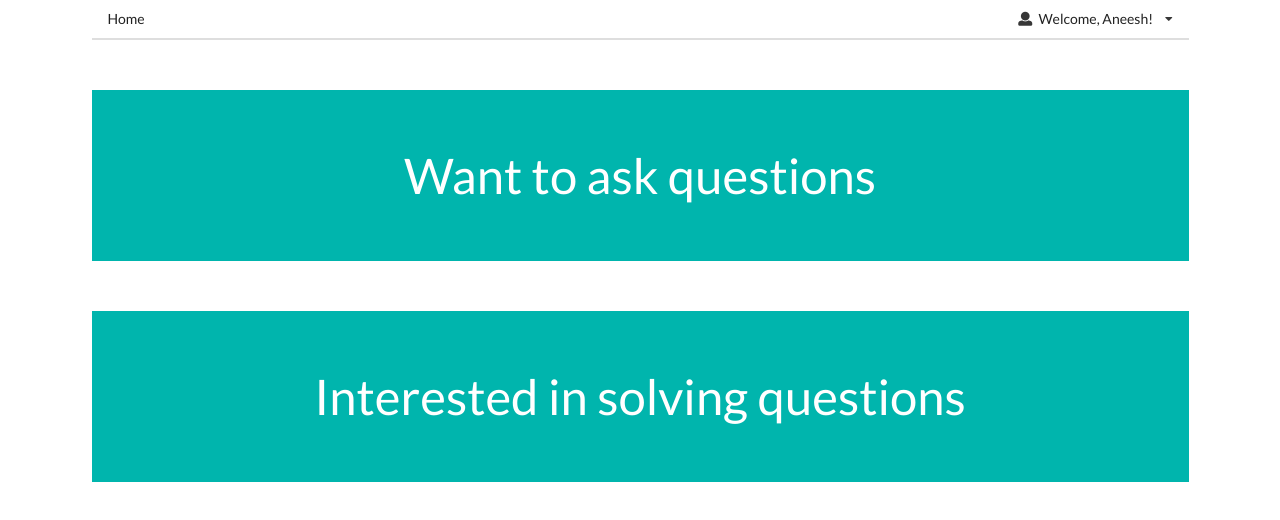
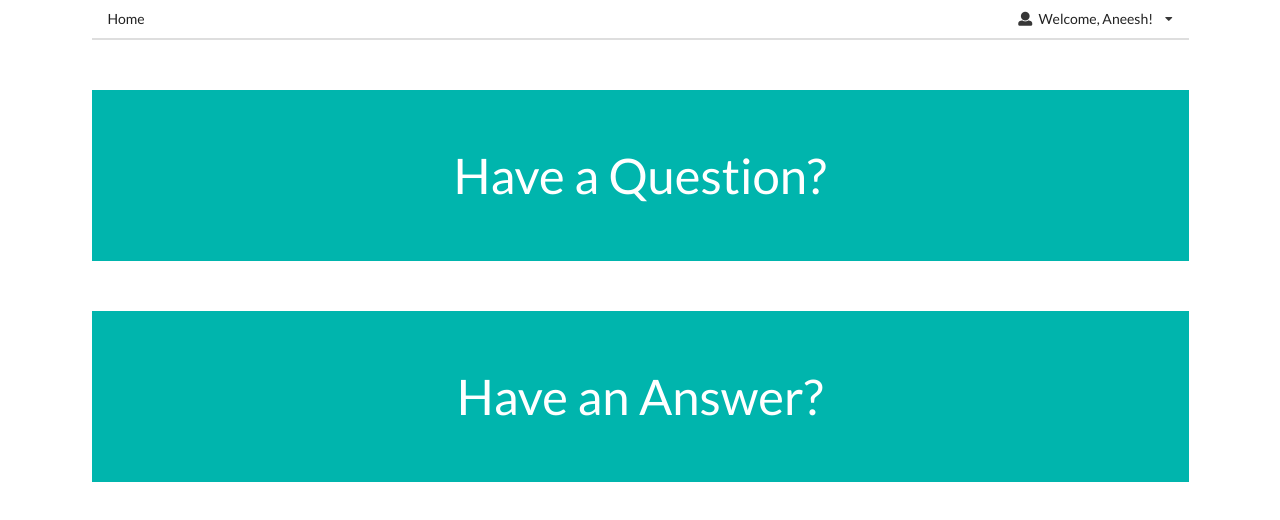
Before and after one commit to MLH-Sprint-1/mlh-sprint-1, a React (Create React App) app in the folder client/: page /choices in a window 1280 px wide. Shown: the top 520 px of the page. Built offline with nearby package versions, Linux system fonts and the light colour scheme.

Commit message:
Make Cards from Questions

```diff
--- a/client/src/components/Choice.js
+++ b/client/src/components/Choice.js
@@ -1,15 +1,39 @@
-import React from 'react'
-import ChoiceItem from './ChoiceItem'
+import React from 'react';
+import ChoiceItem from './ChoiceItem';
 
-function Choice(){
-  let choices = ['Want to ask questions', 'Interested in solving questions']
-  let state = ['ask', 'answer']
+const Choice = () => {
+
+  const choicesArr = [
+    {'text': 'Have a Question?', 'state': 'ask'},
+    {'text': 'Have an Answer?', 'state': 'answer'}
+  ];
+
+  const choiceItems = choicesArr.map(choiceObj => {
+    const { text, state } = choiceObj;
+    return (
+      <div key={text} style={{'cursor': 'pointer'}}>
+        <ChoiceItem text={text} state={state} />
+    </div>
+    )
+  });
 
   return (
     <div>
-      {choices.map((item, index) => <ChoiceItem key={item} text ={item} state ={state[index]}/>)}
+      {choiceItems}
     </div>
   )
+
 }
 
-export default Choice
+//function Choice(){
+//  let choices = ['Want to ask questions', 'Interested in solving questions']
+//  let state = ['ask', 'answer']
+
+//  return (
+//    <div>
+//      {choices.map((item, index) => <ChoiceItem key={item} text ={item} state ={state[index]}/>)}
+//    </div>
+//  )
+//}
+
+export default Choice;
--- a/client/src/components/QuestionList.js
+++ b/client/src/components/QuestionList.js
@@ -11,17 +11,42 @@ function QuestionList(){
   }
   useEffect(() => {
     fetchData()
-  })
+  }, [])
 
   if(questions.length === 0){
-    return <h1>No data to show yet</h1>
+    return (
+      <div className="ui segment">
+        <div className="ui active inverted dimmer">
+          <div className="ui text loader">Loading</div>
+        </div>
+      </div>
+    )
   }
 
+  const questionCards = questions.map((question, index) => {
+    const { request, request_date, topic } = question;
+    return (
+      <div key={index} className="card">
+        <div className="content">
+          <div className="header">{topic}</div>
+          <div className="description">{request}</div>
+          <div className="extra content">{request_date}</div>
+        </div>
+      </div>
+    )
+  });
+
   return (
-    <div className='row row-cols-4'>
-      {questions.map((item) => <QuestionListItem title={item.topic}  text={item.request}/> )}
+    <div className="ui cards">
+      {questionCards}
     </div>
   )
+
+  //return (
+  //  <div className='row row-cols-4'>
+  //    {questions.map((item) => <QuestionListItem title={item.topic}  text={item.request}/> )}
+  //  </div>
+  //)
 }
 
 export default QuestionList
```
